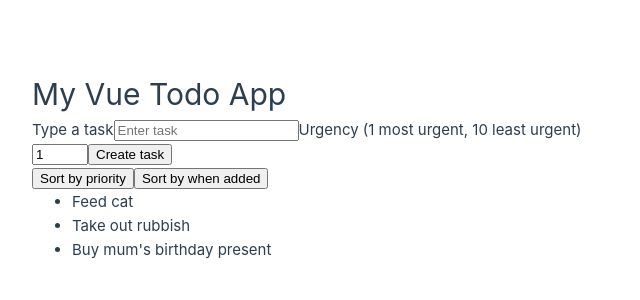
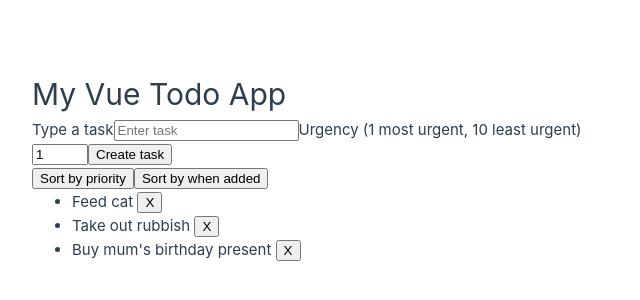
Before and after one commit to AlexPD93/lothea-tasks, a Vue app: page / in a window 1280 px wide. Shown: the part 234-534 px from the top of the page, without its empty margins (0-640 px from the left). Built offline with nearby package versions, Linux system fonts and the light colour scheme.

Commit message:
Added delete logic and fixed id of buttons

```diff
--- a/src/components/TodoApp.vue
+++ b/src/components/TodoApp.vue
@@ -6,21 +6,25 @@ export default {
     return {
       task: "",
       priority: 1,
+      count: 3,
       tasks: [
         {
           name: "Feed cat",
           priority: 2,
           id: 1,
+          shown: true,
         },
         {
           name: "Take out rubbish",
           priority: 8,
           id: 2,
+          shown: true,
         },
         {
           name: "Buy mum's birthday present",
           priority: 1,
           id: 3,
+          shown: true,
         },
       ],
     };
@@ -30,11 +34,13 @@ export default {
     submitTask() {
       if (this.task.length === 0) return;
       if (this.priority < 1 || this.priority > 10) return;
+      this.count++;
 
       this.tasks.push({
         name: this.task,
         priority: this.priority,
-        id: this.tasks[this.tasks.length - 2].id + 1,
+        id: this.count,
+        shown: true,
       });
     },
     orderNumerically(e) {
@@ -46,6 +52,12 @@ export default {
       // Revert array back to what is was before
       const sortById = this.tasks.sort((a, b) => a.id - b.id);
       this.tasks = sortById;
+    },
+    deleteTask(e) {
+      const indexOfObject = this.tasks.findIndex((object) => {
+        return object.id === Number(e.target.id);
+      });
+      this.tasks.splice(indexOfObject, 1);
     },
   },
 };
@@ -64,13 +76,15 @@ export default {
     <button @click="orderNumerically">Sort by priority</button>
     <button @click="orderWhenAdded">Sort by when added</button>
     <ul>
-      <li v-for="item of tasks">{{ item.name }}</li>
+      <li v-for="item of tasks">
+        {{ item.name }}
+        <button v-bind:id="item.id" @click="deleteTask">X</button>
+      </li>
     </ul>
   </div>
 </template>
 
 <!--
- The ability to order the tasks by priority or the order they were added to the list - The ability to delete a task -
 (Optional) The ability to filter to tasks below a certain
 priority (e.g. display only tasks with a priority below 3) You may add
 additional features if you have the time. -->
```
